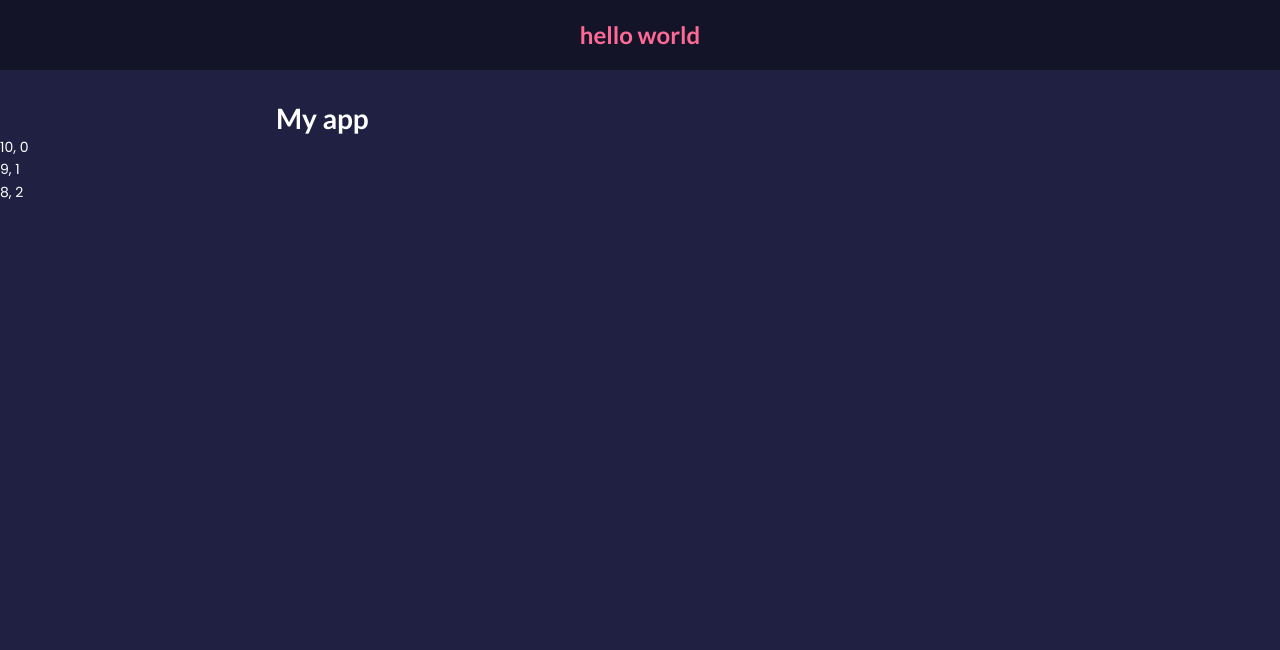
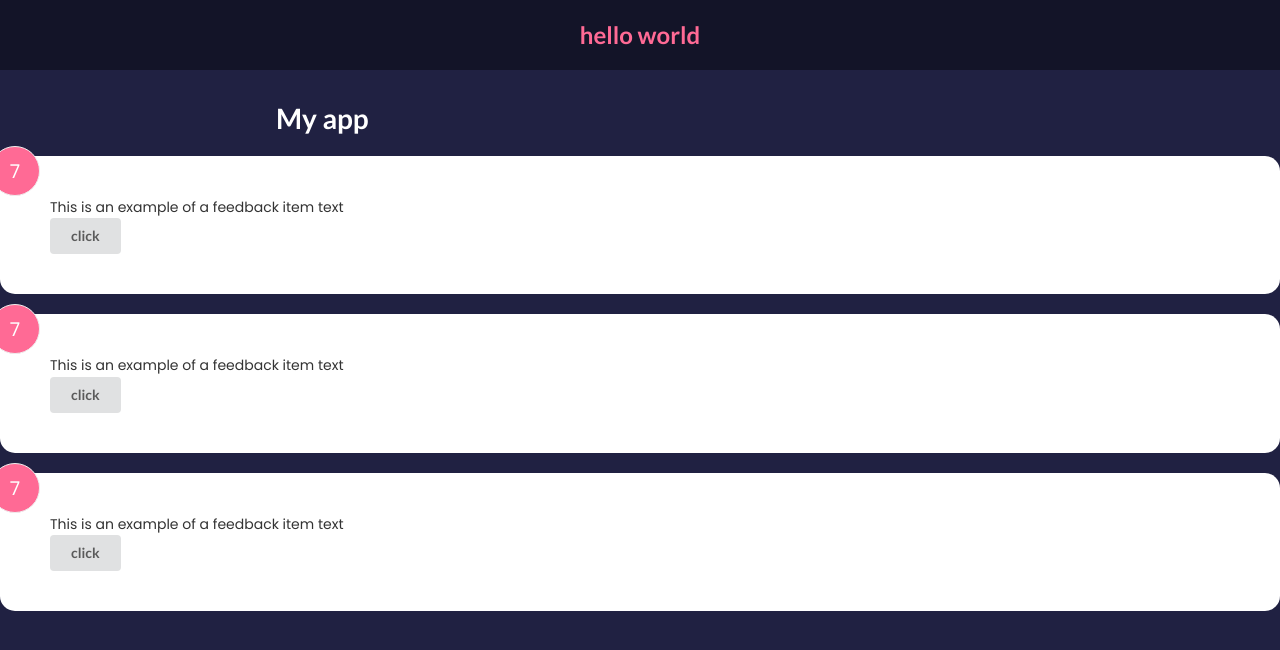
Before and after one commit to oliveroliverio/ud-brad-traversy-react-front-to-back-2022, a React (Create React App) app: page / in a window 1280 px wide. Shown: the top 650 px of the page. Built offline with nearby package versions, Linux system fonts and the light colour scheme.

Commit message:
01 mapping items to FeedbackItem component

```diff
--- a/src/components/FeedbackList.js
+++ b/src/components/FeedbackList.js
@@ -1,4 +1,5 @@
 import React from "react";
+import FeedbackItem from "./FeedbackItem";
 
 export default function FeedbackList({ feedback }) {
   // conditionally show feed back if empty case
@@ -9,7 +10,7 @@ export default function FeedbackList({ feedback }) {
 
   return <div className='feedback-list'>
     {feedback.map((i, index) => (
-      <div>{i.rating}, {index}</div>
+      <FeedbackItem key={i.id} item={i}></FeedbackItem>
     ))}
   </div>;
 }
```
